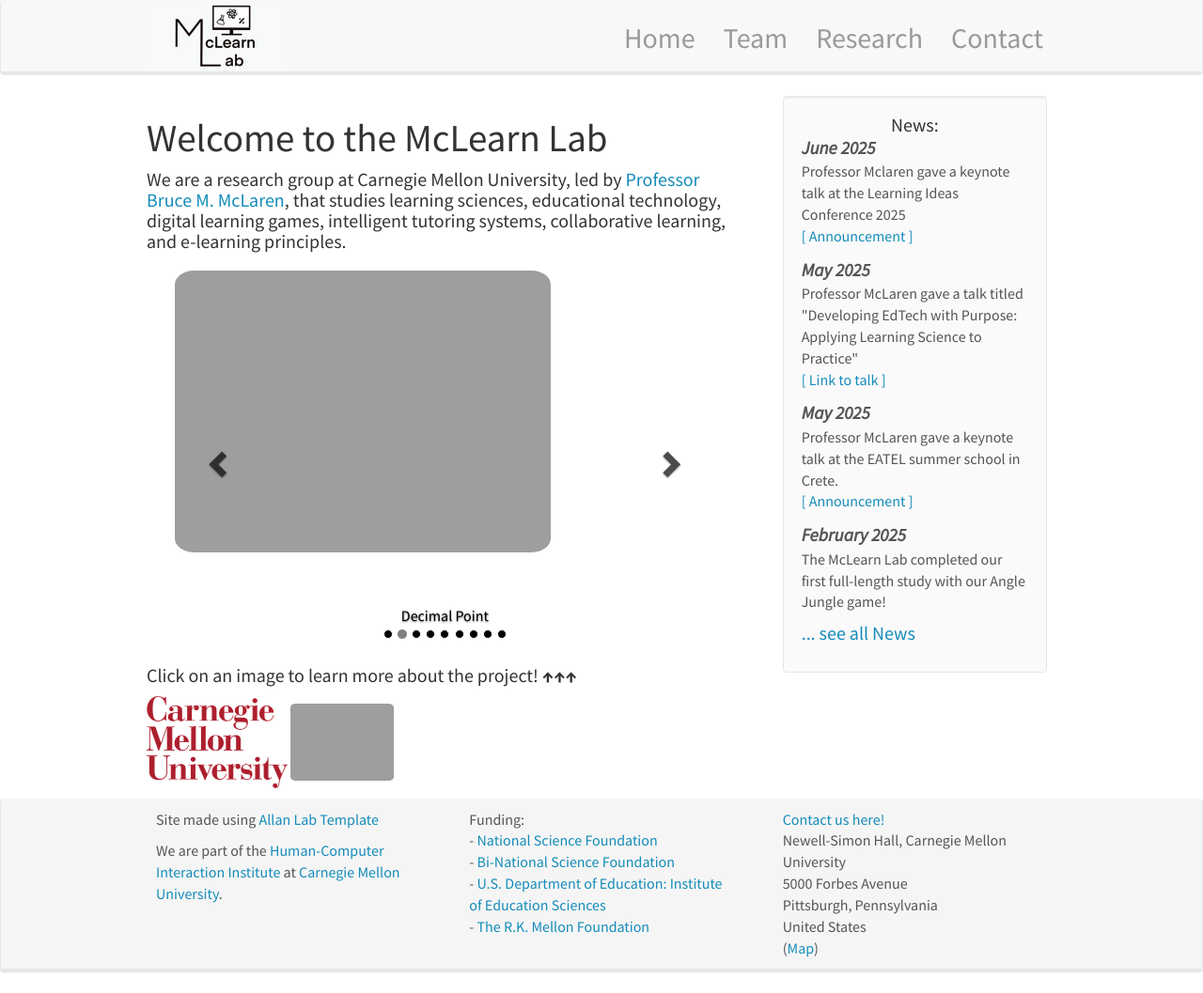
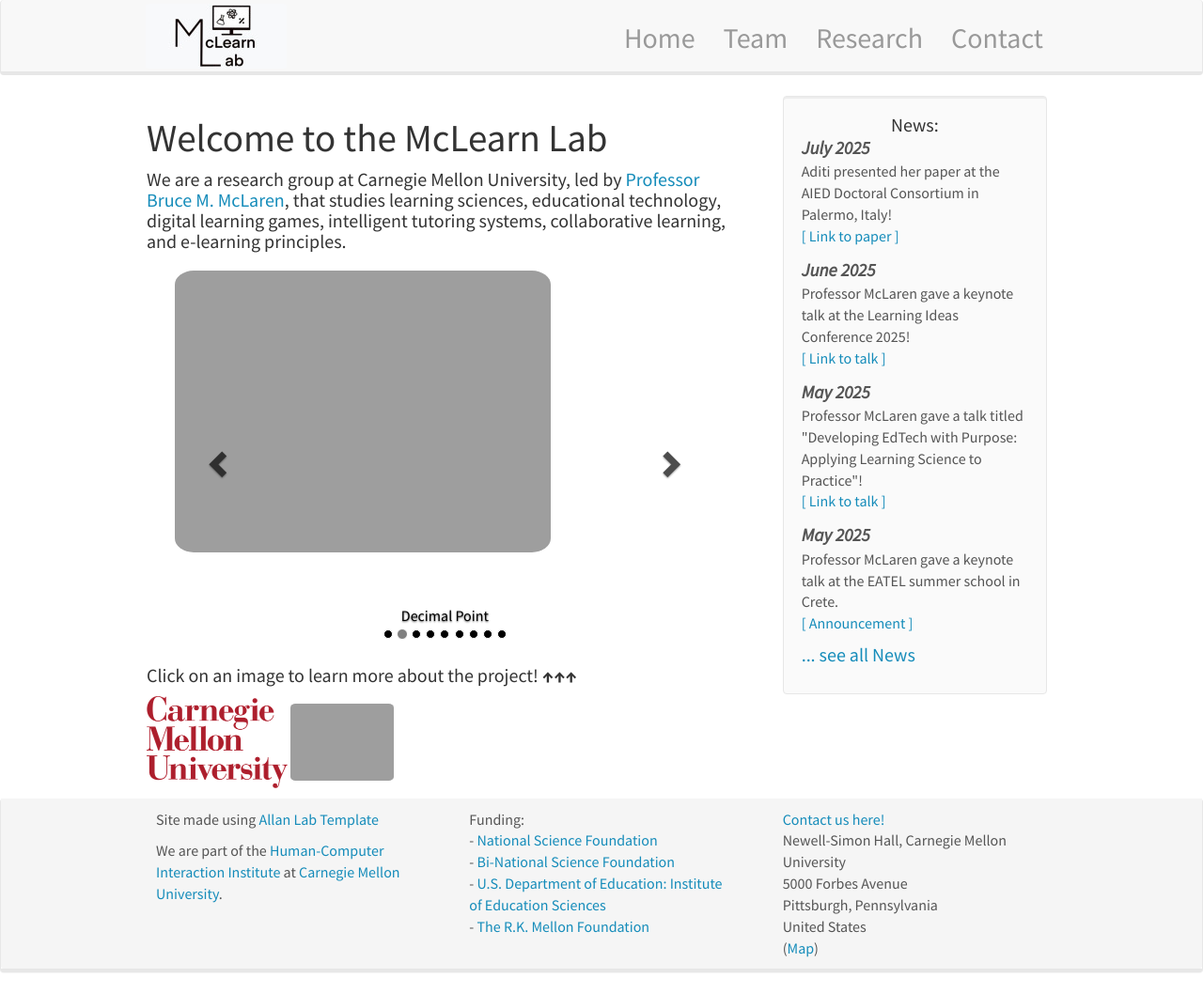
Before and after one commit to McLearn-Lab/McLearn-Lab.github.io, a Jekyll site: the page built from _pages/home.md, in a window 1280 px wide. Shown: the whole page at 94% size. Built offline with Jekyll 4.4.1, drawn with Linux system fonts in a browser that asks for light colours; nearby versions of some CDN libraries.

Commit message:
recent talks + michael

```diff
--- a/_data/news.yml
+++ b/_data/news.yml
@@ -3,15 +3,20 @@
 #   link:
 #   link_text:
 #   frontpage: 1 or 0, depending whether to display on the front page of website (vs just in the all news section)
+- date: July 2025
+  headline: Aditi presented her paper at the AIED Doctoral Consortium in Palermo, Italy!
+  link: https://link.springer.com/chapter/10.1007/978-3-031-99261-2_45
+  link_text: '[ Link to paper ]'
+  frontpage: 1
 
 - date: June 2025
-  headline: Professor Mclaren gave a keynote talk at the Learning Ideas Conference 2025
-  link: https://www.learningideasconf.org/bruce-martin-mclaren
-  link_text: '[ Announcement ]'
+  headline: Professor McLaren gave a keynote talk at the Learning Ideas Conference 2025!
+  link: https://learningideasconf.s3.us-east-1.amazonaws.com/HTML/TLIC2025/26.html
+  link_text: '[ Link to talk ]'
   frontpage: 1
 
 - date: May 2025
-  headline: 'Professor McLaren gave a talk titled "Developing EdTech with Purpose: Applying Learning Science to Practice"'
+  headline: 'Professor McLaren gave a talk titled "Developing EdTech with Purpose: Applying Learning Science to Practice"!'
   link: https://www.youtube.com/watch?v=3GuRKsPgv2I&list=PLvPBRrhsHBsP-ODBku70JpnuYLSc0gned&index=5&t=1s
   link_text: '[ Link to talk ]'
   frontpage: 1
--- a/_data/team_members.yml
+++ b/_data/team_members.yml
@@ -87,7 +87,11 @@
   number_educ: 1
   education1: (In progress) B.S. in Computer Science, Carnegie Mellon University
 
-
+- name: Michael Liu
+  photo: michael-liu.jpg
+  info: REU Intern, started 2025
+  number_educ: 1
+  education1: (In progress) B.S. in Mathematics, Carnegie Mellon University
 - name: "Interested in working with our lab?"
   photo: rock.jpg
   info: Visit our <a href="http://www.cs.cmu.edu/~bmclaren/mclearnlab/contact">contact page!</a>
```
Also changed, not shown: images/team/michael-liu.jpg (added).
